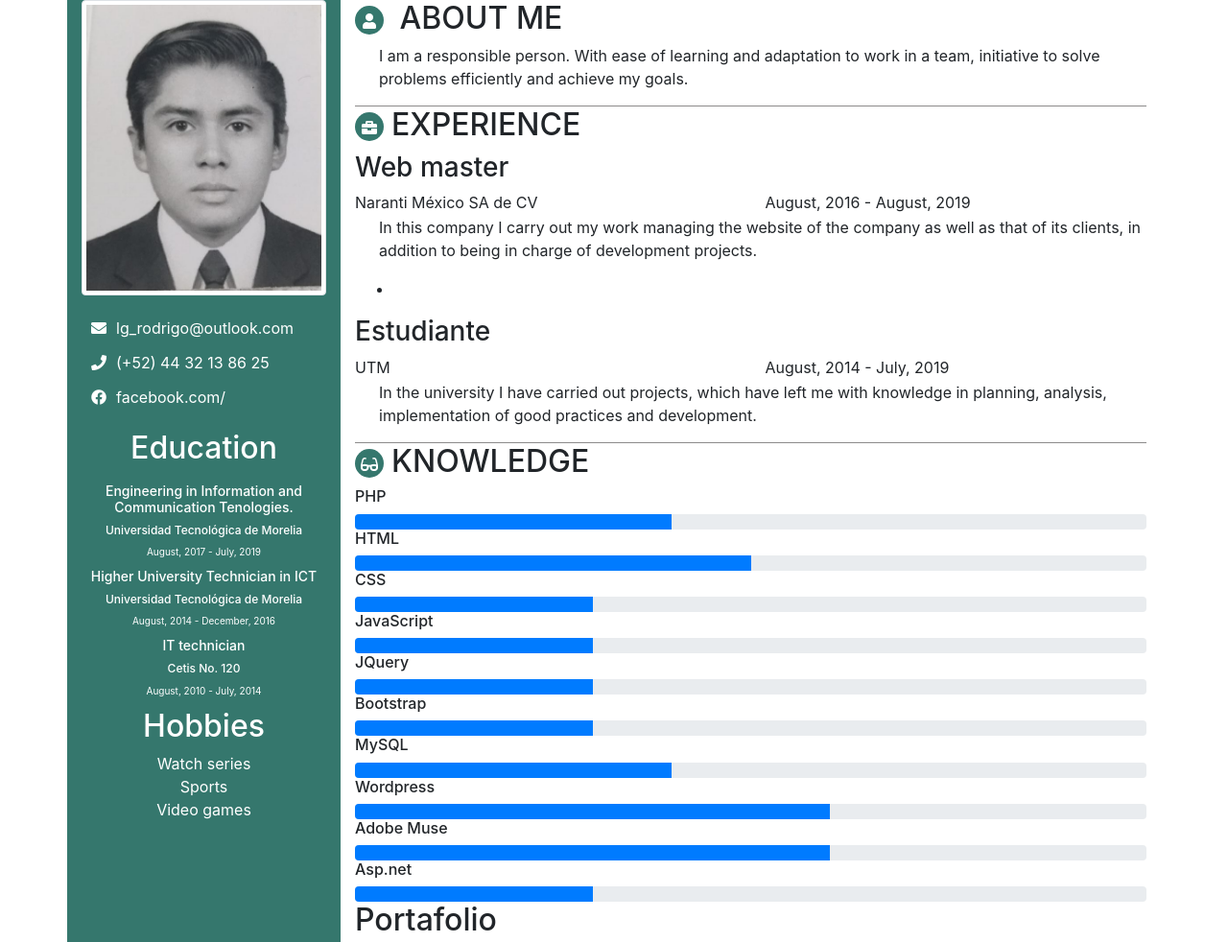
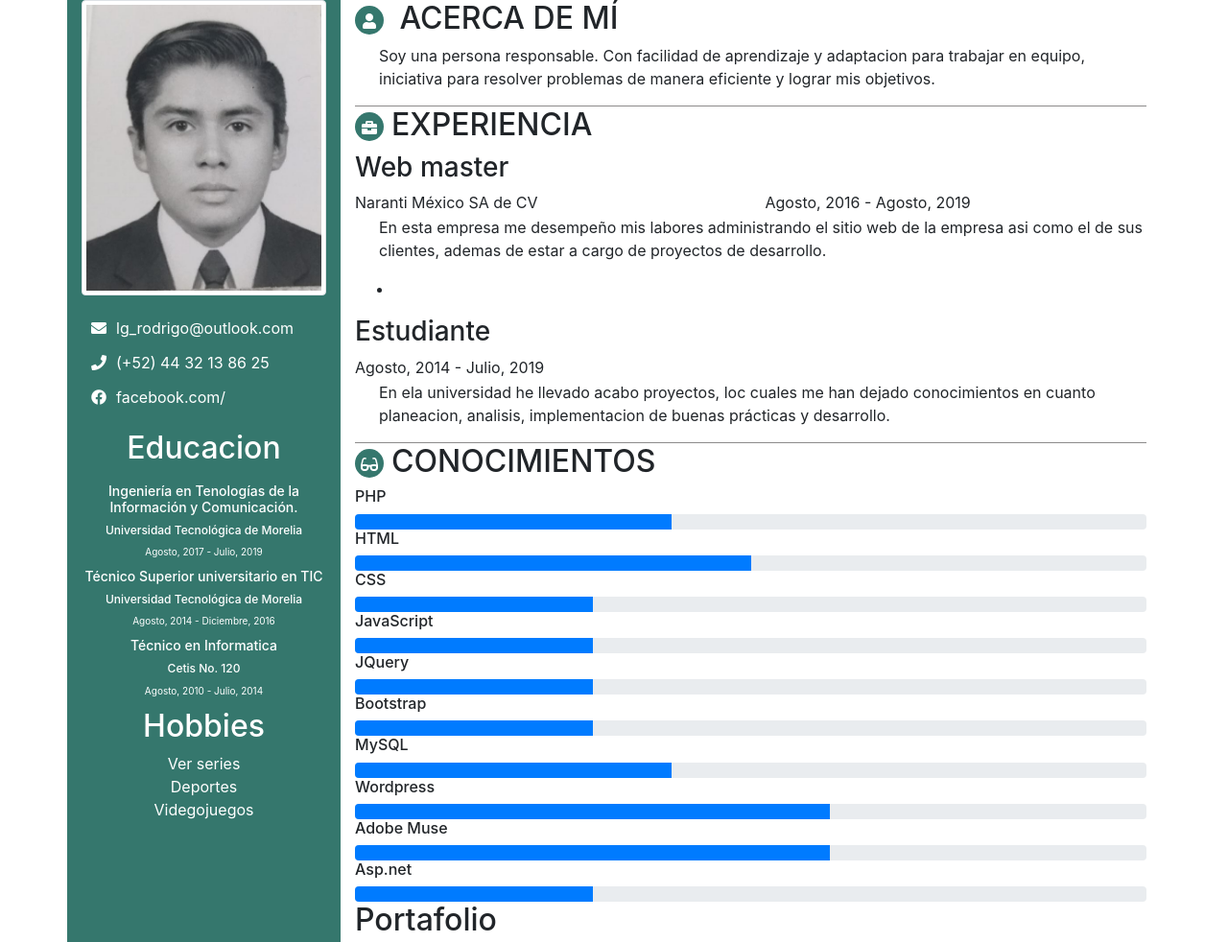
Before and after one commit to Ardol14/CVE, a plain HTML site: page index.html in a window 1280 px wide. Shown: the top 982 px of the page at 96% size. Drawn offline with Linux system fonts and the light colour scheme.

Commit message:
Add files via upload

```diff
--- a/index.html
+++ b/index.html
@@ -31,24 +31,24 @@
 
 		<!--Apertura Educacion-->
 		<div class="school-info">
-			<h2 class="title">Education</h2>
+			<h2 class="title">Educacion</h2>
 
 			<div class="item">
-				<h3>Engineering in Information and Communication Tenologies.</h3>
+				<h3>Ingeniería en Tenologías de la Información y Comunicación.</h3>
 				<h4>Universidad Tecnológica de Morelia</h4>
-				<div class="time">August, 2017 - July, 2019</div>
+				<div class="time">Agosto, 2017 - Julio, 2019</div>
 			</div>
 
 			<div class="item">
-				<h3>Higher University Technician in ICT</h3>
+				<h3>Técnico Superior universitario en TIC</h3>
 				<h4>Universidad Tecnológica de Morelia</h4>
-				<div class="time">August, 2014 - December, 2016</div>
+				<div class="time">Agosto, 2014 - Diciembre, 2016</div>
 			</div>
 
 			<div class="item">
-				<h3>IT technician</h3>
+				<h3>Técnico en Informatica</h3>
 				<h4>Cetis No. 120</h4>
-				<div class="time">August, 2010 - July, 2014</div>
+				<div class="time">Agosto, 2010 - Julio, 2014</div>
 			</div>
 
 		</div>
@@ -58,9 +58,9 @@
 			<div class="hobbies">
 				<h2>Hobbies</h2>
 				<ul class="list-unstyled">
-					<li>Watch series</li>
-					<li>Sports</li>
-					<li>Video games</li>
+					<li>Ver series</li>
+					<li>Deportes</li>
+					<li>Videgojuegos</li>
 				</ul>
 			</div>
 		<!--Cierre Hobbies-->
@@ -73,24 +73,24 @@
     <div class="info-content col-sm-9">
 
     	<article >
-    		<h2><i class="fa fa-user"></i> ABOUT ME</h2>
-				<p>I am a responsible person. With ease of learning and adaptation to work in a team, initiative to solve problems efficiently and achieve my goals.</p>
+    		<h2><i class="fa fa-user"></i> ACERCA DE MÍ</h2>
+				<p>Soy una persona responsable. Con facilidad de aprendizaje y adaptacion para trabajar en equipo, iniciativa para resolver problemas de manera eficiente y lograr mis objetivos.</p>
 		</article>
 		<div class="divider"></div>
 		<article>
-			<h2><i class="fa fa-briefcase"></i>EXPERIENCE</h2>
+			<h2><i class="fa fa-briefcase"></i>EXPERIENCIA</h2>
 
 			<div class="item">
 				<div class="upper">
 					<h3>Web master</h3>
 					<div class="row">
 					<div class="col-sm-6">Naranti México SA de CV</div>
-					<div class="col-sm-6">August, 2016 - August, 2019</div>
+					<div class="col-sm-6">Agosto, 2016 - Agosto, 2019</div>
 					</div>
 				</div>
 
 				<div>
-					<p>In this company I carry out my work managing the website of the company as well as that of its clients, in addition to being in charge of development projects.</p>
+					<p>En esta empresa me desempeño mis labores administrando el sitio web de la empresa asi como el de sus clientes, ademas de estar a cargo de proyectos de desarrollo.</p>
 					<ul class="resume-item-list">
 						<li></li>
 					</ul>
@@ -100,21 +100,18 @@
 			<div class="item">
 				<div class="upper">
 					<h3>Estudiante</h3>
-					<div class="row">
-					<div class="col-sm-6">UTM</div>
-					<div class="col-sm-6">August, 2014 - July, 2019</div>
-					</div>
+					<div>Agosto, 2014 - Julio, 2019</div>
 				</div>
 
 				<div>
-					<p>In the university I have carried out projects, which have left me with knowledge in planning, analysis, implementation of good practices and development.</p>
+					<p>En ela universidad he llevado acabo proyectos, loc cuales me han dejado conocimientos en cuanto planeacion, analisis, implementacion de buenas prácticas y desarrollo.</p>
 				</div>
 			</div>
 
 		</article>
 		<div class="divider"></div>
 		<article >
-    		<h2><i class="fas fa-glasses"></i>KNOWLEDGE</h2>
+    		<h2><i class="fas fa-glasses"></i>CONOCIMIENTOS</h2>
     		<div class="content-know">
 				<div class="item">
 					<h3>PHP</h3>
```
